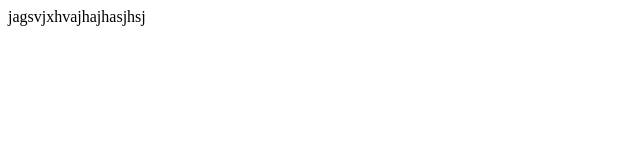
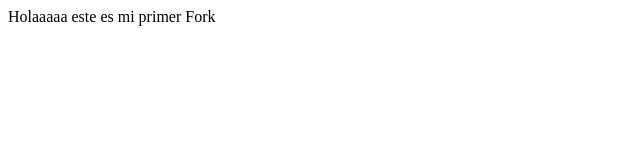
Before and after one commit to AleDeAlvino/Prueba2, a plain HTML site: page index.html in a window 1280 px wide. Shown: the whole page, without its empty margins (0-640 px from the left). Drawn offline with Linux system fonts and the light colour scheme.

Commit message:
Mi primer fork

```diff
--- a/index.html
+++ b/index.html
@@ -7,6 +7,6 @@
     <title>Document</title>
 </head>
 <body>
-    jagsvjxhvajhajhasjhsj
+    Holaaaaa este es mi primer Fork
 </body>
 </html>
```
